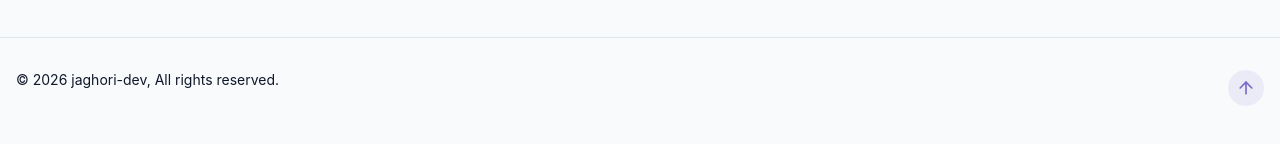
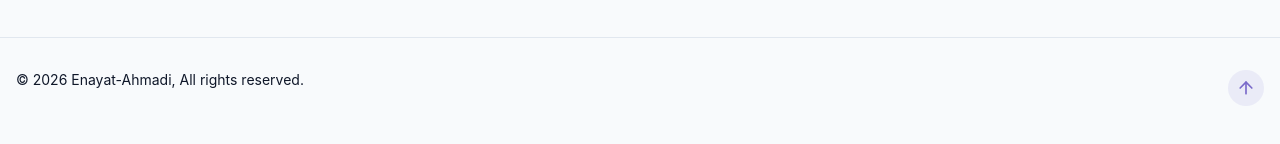
Before and after one commit to Enayat-Ahmadi/portfolio, a Next.js app: page / in a window 1280 px wide. Shown: the part 4203-4347 px from the top of the page. Built offline with nearby package versions, Linux system fonts and the light colour scheme.

Commit message:
edit github name

```diff
--- a/Components/Footer.jsx
+++ b/Components/Footer.jsx
@@ -5,7 +5,7 @@ export default function Footer() {
   return (
     <footer className="py-12 px-4 ng-card relative border-t border-border mt-12 pt-8 flex flex-wrap justify-between">
       <p className="text-sm text-muted-foeground">
-        &copy; {new Date().getFullYear()} jaghori-dev, All rights reserved.{" "}
+        &copy; {new Date().getFullYear()} Enayat-Ahmadi, All rights reserved.{" "}
       </p>
       <Link
         href="#hero"
```
